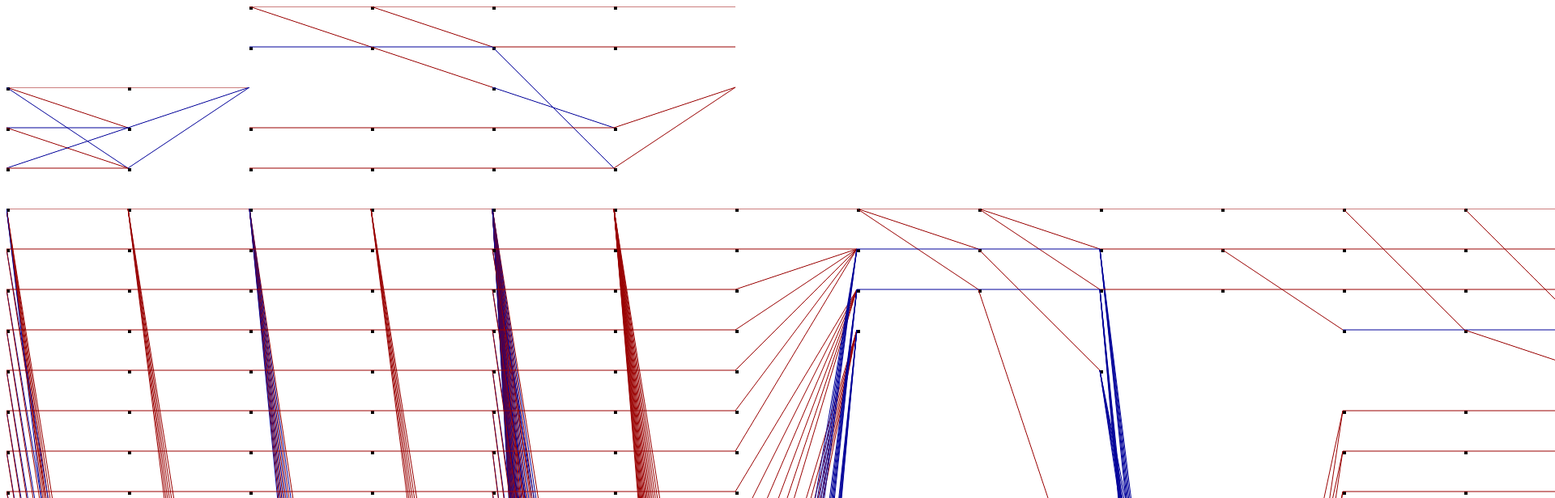
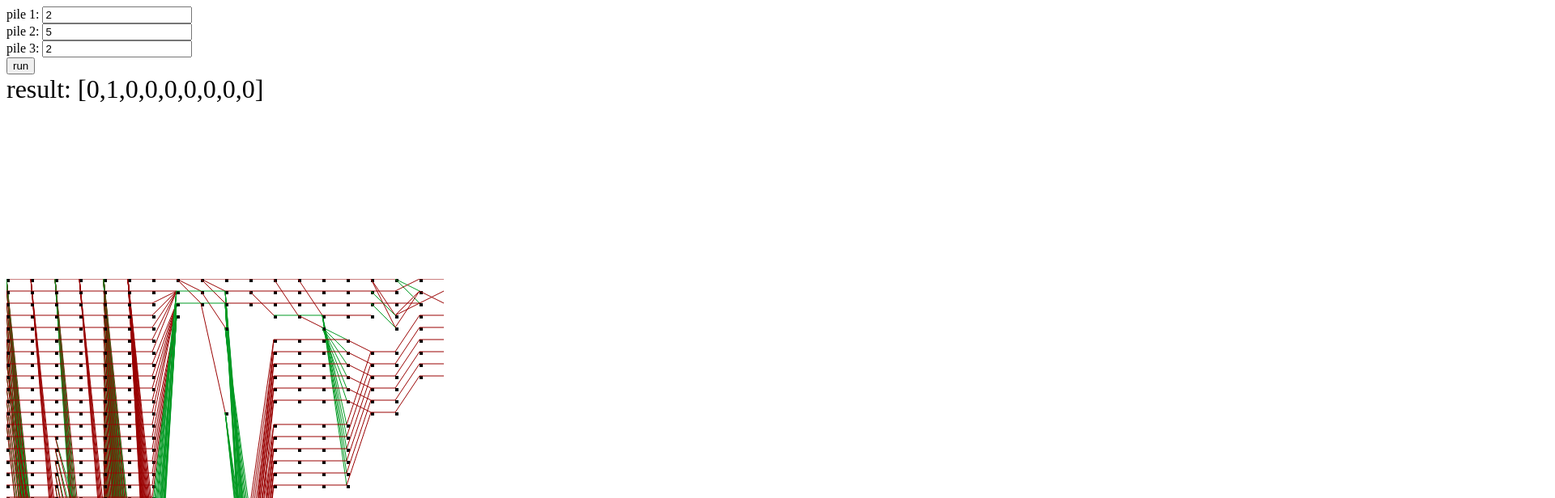
Before and after one commit to m0ose/cs361backprop, a plain HTML site: page index.html in a window 1280 px wide. Shown: the top 616 px of the page at 81% size, 1920 px wide, since content can reach past the window. Drawn offline with Linux system fonts and the light colour scheme.

Commit message:
it works

```diff
--- a/connection.js
+++ b/connection.js
@@ -135,13 +135,11 @@ class Network {
         }
     }
 
-    draw() {
+    draw(w = 150, h = 50) {
         var maxNeurons = 0
         this.connections.forEach((conx) => {
             maxNeurons = Math.max(maxNeurons, conx.weights.length)
         })
-        let w = 150
-        let h = 50
         var can = document.createElement('canvas')
         can.width = w * this.connections.length
         can.height = h * maxNeurons
@@ -154,7 +152,7 @@ class Network {
                 for (var j = 0; j < row.length; j++) {
                     if (row[j] !== 0) {
                         ctx.beginPath()
-                        if (row[j] < 0) ctx.strokeStyle = '#009'
+                        if (row[j] < 0) ctx.strokeStyle = '#092'
                         if (row[j] > 0) ctx.strokeStyle = '#900'
                         let xl = x * w
                         let xr = xl + w
@@ -178,79 +176,3 @@ class Network {
 function RELU(arr) {
     return arr.map((a) => { return Math.max(0, a) })
 }
-
-/**
- *
- * tests
- *
- *
- */
-function test() {
-    var n1 = new connection(3, 5);
-    n1.connect(0, 0, 1)
-    n1.connect(1, 1, 2)
-    n1.connect(2, 2, 3)
-    n1.connect(0, 4, 1)
-    n1.connect(1, 4, 1)
-    n1.connect(2, 4, 1)
-    console.log(n1.weights)
-    let p2 = n1.forwardPropogate([1, 1, 1])
-    console.log(p2)
-    console.assert(p2[4] == 3)
-    console.assert(p2[1] == 2)
-    //
-    let c2 = new connection(6, 6)
-    c2.identity([0, 1, 2], 3)
-    c2.connectList([[3, 3], [4, 4], [5, 5]], 5)
-    console.log(c2)
-    // try XOR
-    let nxor = new Network()
-    let c3 = new connection(3, 3)
-    c3.connectListToOne([1, 2], 1, -1)
-    c3.connectListToOne([1, 2], 2, 1)
-    c3.connect(0, 0, 1)
-    c3.connect(0, 1, 1)
-    c3.connect(0, 2, -1)
-    nxor.addConnection(c3)
-    let c4 = new connection(3, 1)
-    c4.connect(0, 0, 1)
-    c4.connect(1, 0, -1)
-    c4.connect(2, 0, -2)
-    nxor.addConnection(c4)
-    for (var i of [0, 1]) {
-        for (var j of [0, 1]) {
-            let res = nxor.forwardPropogate([1, i, j])
-            let solution = res[2][0]
-            console.assert(i ^ j == solution, 'xor fail')
-            console.log(i, 'xor', j, '  = ', solution)
-        }
-    }
-    let canxor = nxor.draw()
-    document.body.appendChild(canxor)
-    //
-    // if then else
-    //
-    let nifelse = new Network()
-    let d1 = new connection(5, 5)
-    d1.identity([0])
-    let d2 = new connection(5, 5)
-    d2.identity([0])
-    let d3 = new connection(5, 5)
-    d3.identity([0])
-    let d4 = new connection(5, 3)
-    d4.identity([0])
-    nifelse.addConnection(d1)
-    nifelse.addConnection(d2)
-    nifelse.addConnection(d3)
-    nifelse.addConnection(d4)
-    nifelse.ifAthenXelseY(0, 1, 3, 4, 2, 2, 1)
-    let cancan = nifelse.draw()
-    document.body.appendChild(cancan)
-    let res1 = nifelse.forwardPropogate([1, 1, 0, 123, 404])[4]
-    let res0 = nifelse.forwardPropogate([1, 0, 0, 123, 404])[4]
-    console.assert(res1[1] == 1 && res1[2] == 123, 'ifthen else fail', res1)
-    console.assert(res0[1] == 0 && res0[2] == 404, 'ifthen else fail', res0)
-    console.log('ifthenelse', res1)
-
-}
-setTimeout(test, 10)
--- a/index.html
+++ b/index.html
@@ -1,8 +1,37 @@
 <script src='./numeric.js'></script>
 <script src='./connection.js'></script>
+<script src='./test.js'></script>
 <script src='./main.js'>
+</script>
+<script>
+function changedInput(){
+    let p1 = toBinary(parseInt(document.getElementById('p1').value))
+    let p2 = toBinary(parseInt(document.getElementById('p2').value))
+    let p3 = toBinary(parseInt(document.getElementById('p3').value))
+    let res = main(p1,p2,p3)
+    document.getElementById('result').innerHTML = JSON.stringify(res[18])
+    console.log(res)
+}
+
+function toBinary(n){
+    let str = n.toString(2).padStart(6,'0')
+    let fu = str.split('').map((a)=>{return parseInt(a)})
+    return fu
+}
+
+window.addEventListener('DOMContentLoaded', changedInput, false);
 </script>
 <body>
 
+<div>pile 1: <input type="number" id='p1' value=2 ></div>
+<div>pile 2: <input type="number" id='p2' value=5 ></div>
+<div>pile 3: <input type="number" id='p3' value=2 ></div>
+<button onclick="changedInput()">run</button>
+<div></div>
+<div style='font-size: xx-large;'>result: <span id='result'></span></div>
+<br><br><br>
+<br><br><br>
+<br><br><br>
+<br><br><br>
 
 </body>
--- a/main.js
+++ b/main.js
@@ -1,28 +1,44 @@
-var input = [0, 0, 0, 1, 0, 1, 0, 0, 1, 1, 0, 1, 0, 0, 0, 0, 1, 0]; // 5, 13, 2
-var connections = [];
 
-function main() {
+function main(p1, p2, p3) {
+  let input2 = [1].concat(p1).concat(p2).concat(p3)
+  let net = mainNetwork()
+  let result = net.forwardPropogate(input2)
+
+  return result
+}
+
+function draw() {
+  let net = mainNetwork()
+  let can = net.draw(30, 15)
+  document.body.appendChild(can)
+}
+
+setTimeout(draw, 100)
+
+
+function mainNetwork() {
+  var defaultInput = [0, 0, 0, 1, 0, 1, 0, 0, 1, 1, 0, 1, 0, 0, 0, 0, 1, 0]; // 5, 13, 2
   const net = new Network()
-  const n1 = [1].concat(input)
-  const c1 = new connection(19, 32)
+  const n1 = [1].concat(defaultInput)
+  const c1 = new connection(19, 32) //give me some space
   c1.identity([0, 1, 2, 3, 4, 5, 6, 7, 8, 9, 10, 11, 12, 13, 14, 15, 16, 17, 18])
   net.addConnection(c1)
-  const c2 = new connection(32, 25)
+  const c2 = new connection(32, 32)
   c2.identity([0, 1, 2, 3, 4, 5, 6, 7, 8, 9, 10, 11, 12, 13, 14, 15, 16, 17, 18])
   net.addConnection(c2)
-  const c3 = new connection(25, 32)
+  const c3 = new connection(32, 32)
   c3.identity([0, 1, 2, 3, 4, 5, 6, 7, 8, 9, 10, 11, 12, 13, 14, 15, 16, 17, 18])
   net.addConnection(c3)
-  const c4 = new connection(32, 25)
+  const c4 = new connection(32, 32)
   c4.identity([0, 1, 2, 3, 4, 5, 6, 7, 8, 9, 10, 11, 12, 13, 14, 15, 16, 17, 18])
   net.addConnection(c4)
   // make xors
   net.makeXOR(0, 1, 7, 19, 19)
-  net.makeXOR(0, 2, 8, 20, 20)
-  net.makeXOR(0, 3, 9, 21, 21)
-  net.makeXOR(0, 4, 10, 22, 22)
-  net.makeXOR(0, 5, 11, 23, 23)
-  net.makeXOR(0, 6, 12, 24, 24)
+  net.makeXOR(0, 2, 8, 21, 20)
+  net.makeXOR(0, 3, 9, 23, 21)
+  net.makeXOR(0, 4, 10, 25, 22)
+  net.makeXOR(0, 5, 11, 27, 23)
+  net.makeXOR(0, 6, 12, 29, 24)
   // next set of xors
   net.makeXOR(2, 19, 13, 20, 19)
   net.makeXOR(2, 20, 14, 22, 20)
@@ -38,7 +54,7 @@ function main() {
   //console.log(t1)
   console.assert(t1[24] == 0 && t1[23] == 1 && t1[22] == 0 && t1[21] == 1 && t1[20] == 0 && t1[19] == 0, "triple xor fail")
   //
-  const c5 = new connection(25, 56)
+  const c5 = new connection(32, 56)
   c5.identity([0, 1, 2, 3, 4, 5, 6, 7, 8, 9, 10, 11, 12, 13, 14, 15, 16, 17, 18])
   const c6 = new connection(56, 37)
   c6.identity([0, 1, 2, 3, 4, 5, 6, 7, 8, 9, 10, 11, 12, 13, 14, 15, 16, 17, 18])
@@ -142,6 +158,9 @@ function main() {
   c17.connectList([[6, 3], [7, 4], [8, 5], [9, 6], [10, 7], [11, 8]], 1)
   net.addConnection(c16)
   net.addConnection(c17)
+  ////
+  // woops crossed 1 and 2 but didn't want to figure it out
+  ////
   const c18 = new connection(9, 9)
   c18.identity([0, 3, 4, 5, 6, 7, 8])
   c18.connect(1, 2, 1)
@@ -149,26 +168,5 @@ function main() {
   net.addConnection(c18)
   const tFinal = net.forwardPropogate(n1)
   console.log(tFinal)
-
-
-
-
-
-
-
-
-
-
-
-
-
-
-
-
-
-  document.body.appendChild(net.draw())
-
-
+  return net
 }
-
-setTimeout(main, 20)
```
